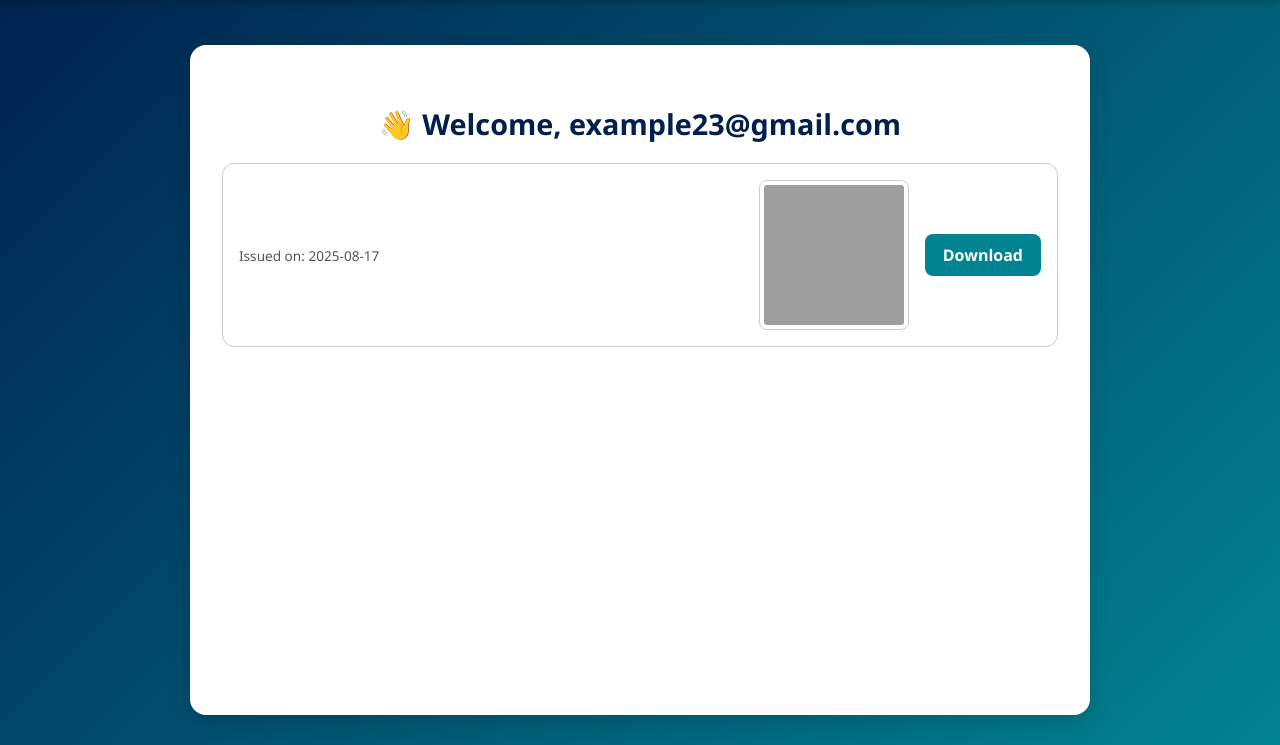
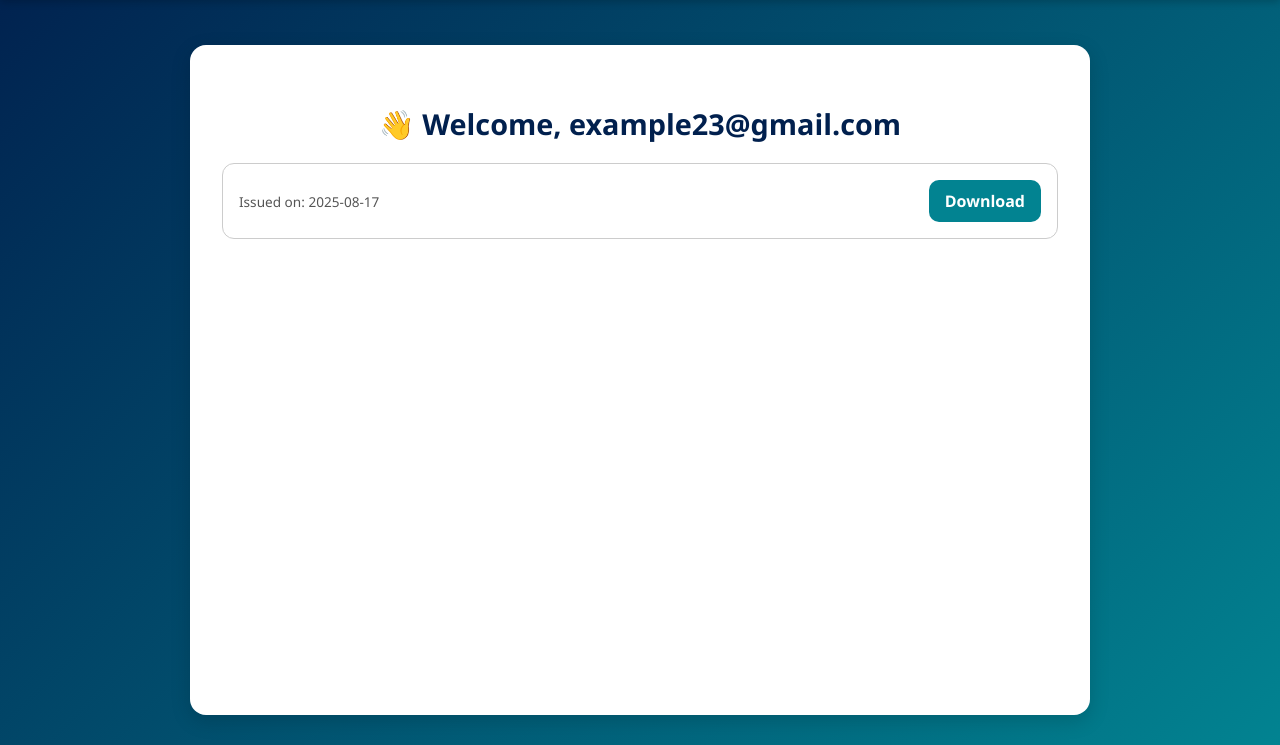
Before and after one commit to somya-agarwal2/blockchain-doc-verify, a Flask app: page /user/dashboard in a window 1280 px wide. Shown: the part 55-800 px from the top of the page. Run offline with Flask 3, Linux system fonts and the light colour scheme; a user stored in the database is signed in; grey boxes are pictures that could not be loaded.

Commit message:
Update user_dashboard.html

```diff
--- a/templates/user_dashboard.html
+++ b/templates/user_dashboard.html
@@ -135,15 +135,9 @@
               <p class="doc-title">{{ doc.title }}</p>
               <p class="doc-date">Issued on: {{ doc.issued_on.strftime('%Y-%m-%d') }}</p>
             </div>
-            <div style="display:flex; align-items:center; gap:16px;">
-    <!-- QR Code Image -->
-    <img src="{{ url_for('static', filename=doc.qr_path) }}" alt="QR Code" style="width:150px; height:150px; border:1px solid #ccc; padding:4px; border-radius:8px;">
-
-    <!-- Download Button -->
-    <a href="{{ url_for('download_file', filename=doc.filename) }}" class="btn-download" style="padding:10px 18px; background:#028391; color:#fff; border-radius:8px; text-decoration:none;">
-        Download
-    </a>
-</div>
+            <a href="{{ url_for('download_file', filename=doc.filename) }}" class="btn-download">
+              Download
+            </a>
           </li>
           {% endfor %}
         </ul>
```
